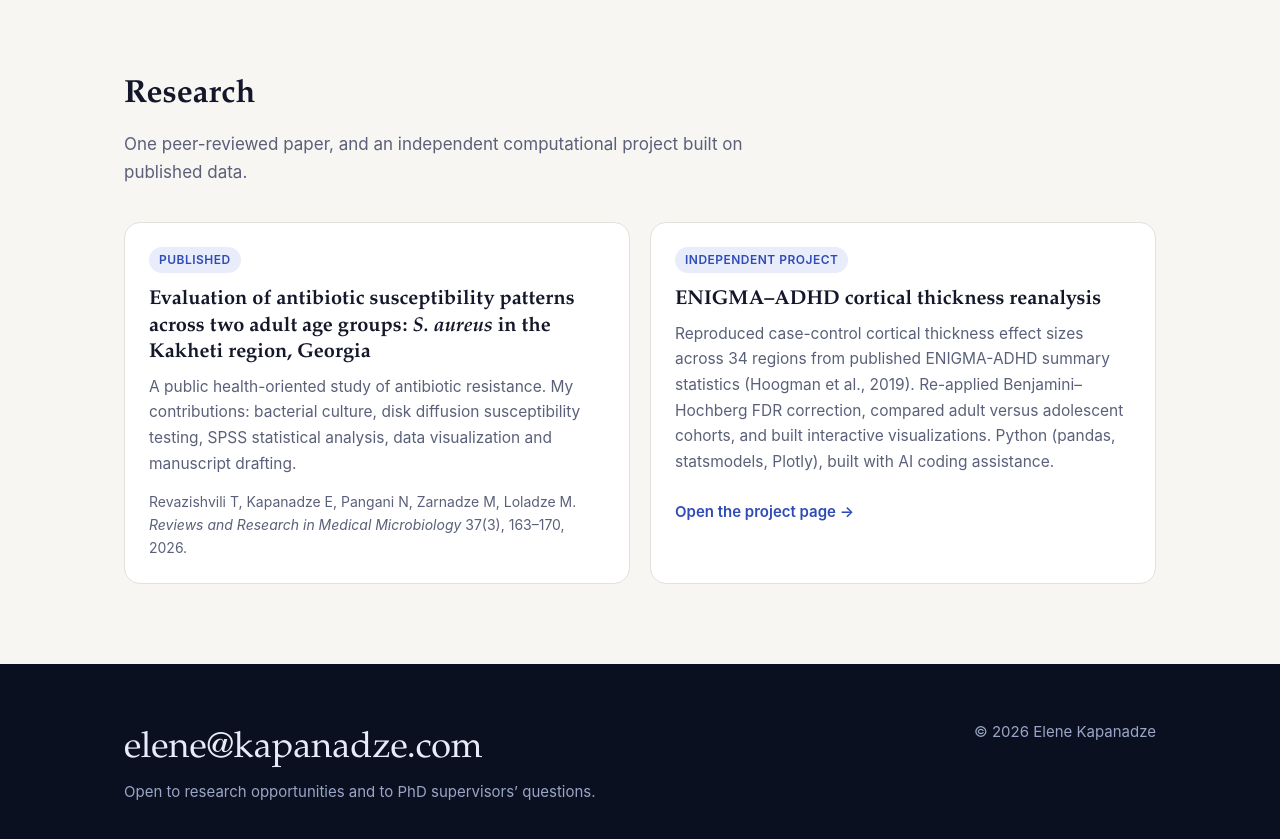
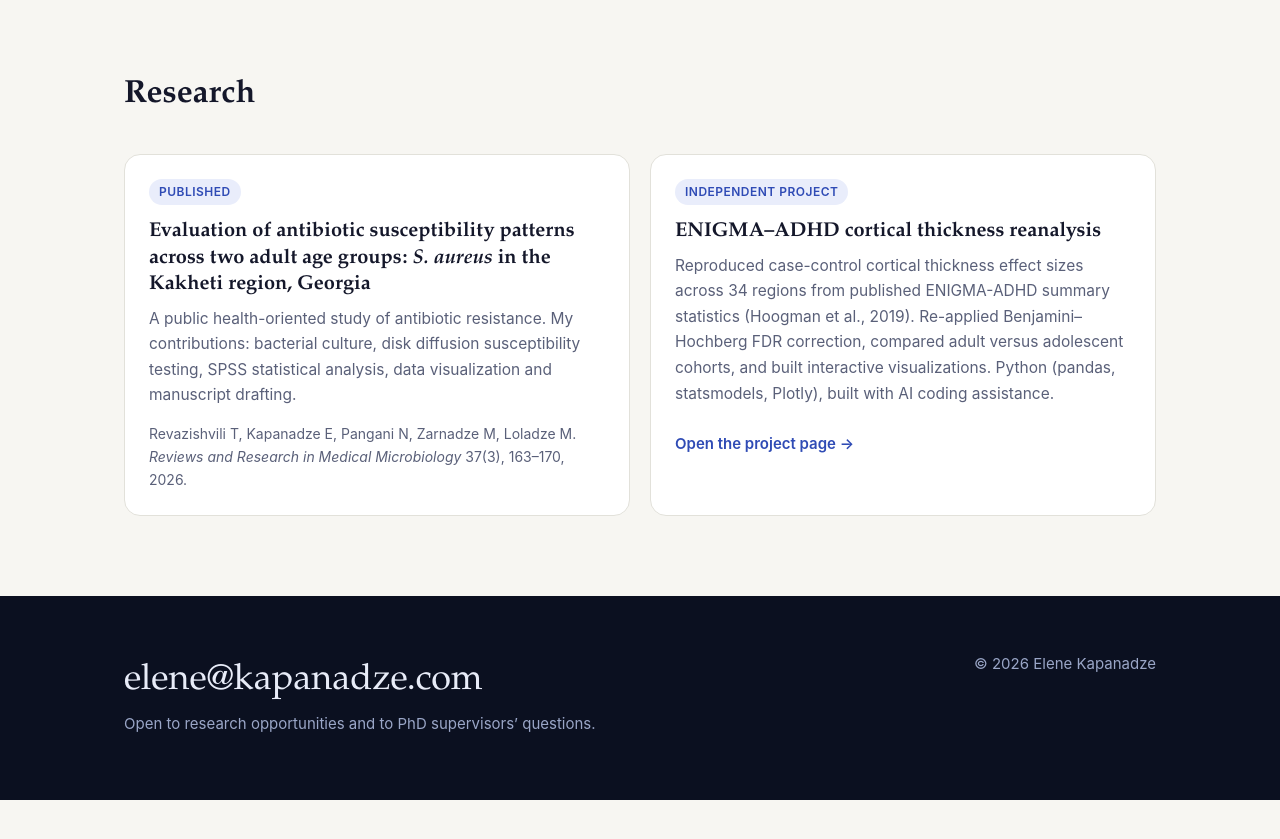
Before and after one commit to ekapanadze/ekapanadze.github.io, a plain HTML site: page index.html in a window 1280 px wide. Shown: the part 3300-4139 px from the top of the page. After the commit the page ends 4100 px from the top, so only its background shows below. Drawn offline with Linux system fonts and the light colour scheme; no server answers.

Commit message:
Add files via upload

```diff
--- a/index.html
+++ b/index.html
@@ -123,7 +123,7 @@ input[type=range]{width:100%;accent-color:var(--glow)}
 
 /* light sections */
 section.light{padding:80px 0;border-top:1px solid var(--line)}
-h2.h{font-family:var(--serif);font-size:32px;margin:0 0 8px;font-weight:600}
+h2.h{font-family:var(--serif);font-size:32px;margin:0 0 32px;font-weight:600}
 .sub2{color:var(--muted);margin:0 0 36px;max-width:38em}
 .about{display:grid;grid-template-columns:1.5fr 1fr;gap:56px}
 .about p{margin:0 0 16px}
@@ -297,7 +297,6 @@ footer .wrap{display:flex;flex-wrap:wrap;justify-content:space-between;gap:14px}
   <section class="light" id="research">
     <div class="wrap">
       <h2 class="h" data-i="resH">Research</h2>
-      <p class="sub2" data-i="resSub">One peer-reviewed paper, and an independent computational project built on published data.</p>
       <div class="cards">
         <article class="card">
           <span class="tag" data-i="tagPub">Published</span>
@@ -339,7 +338,7 @@ footer .wrap{display:flex;flex-wrap:wrap;justify-content:space-between;gap:14px}
       lead:"I combine clinical training with computational neuroscience, aiming at objective, biomarker-based diagnosis in psychiatry.",
       btnRadar:"See the live research radar", btnLab:"Try the brain lab",
       btnAbout:"About me", btnEmail:"Email me", btnCv:"Download CV",
-      resH:"Research", resSub:"One peer-reviewed paper, and an independent computational project built on published data.",
+      resH:"Research",
       tagPub:"Published",
       card1P:"A public health-oriented study of antibiotic resistance. My contributions: bacterial culture, disk diffusion susceptibility testing, SPSS statistical analysis, data visualization and manuscript drafting.",
       tagIndep:"Independent project",
@@ -403,7 +402,7 @@ footer .wrap{display:flex;flex-wrap:wrap;justify-content:space-between;gap:14px}
       loading:"Live-Daten werden geladen…", errMsg:"Live-Daten konnten gerade nicht geladen werden.",
       openSrc:"Diese Suche in Europe PMC öffnen", liveAt:"Live von Europe PMC, aktualisiert",
       matches:"passende Publikationen", noRes:"Keine Publikationen für diese Auswahl gefunden.", papersN:"Publikationen",
-      resH:"Forschung", resSub:"Eine peer-reviewte Publikation und ein eigenständiges computergestütztes Projekt auf Basis veröffentlichter Daten.",
+      resH:"Forschung",
       tagPub:"Veröffentlicht",
       card1P:"Eine Studie im Bereich Public Health zu Antibiotikaresistenzen. Meine Beiträge: bakterielle Kultur, Diskdiffusionstests zur Empfindlichkeitsbestimmung, statistische Analyse in SPSS, Datenvisualisierung und Verfassen des Manuskripts.",
       tagIndep:"Eigenständiges Projekt",
```
